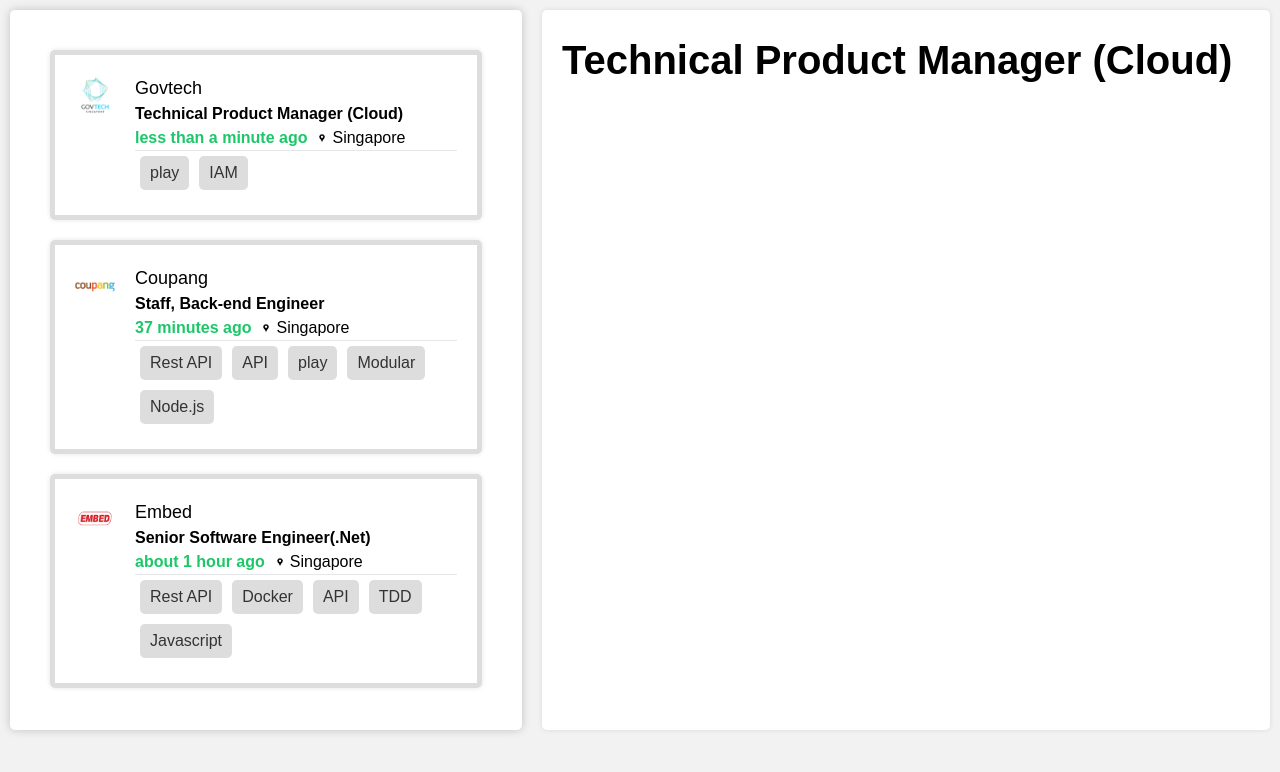
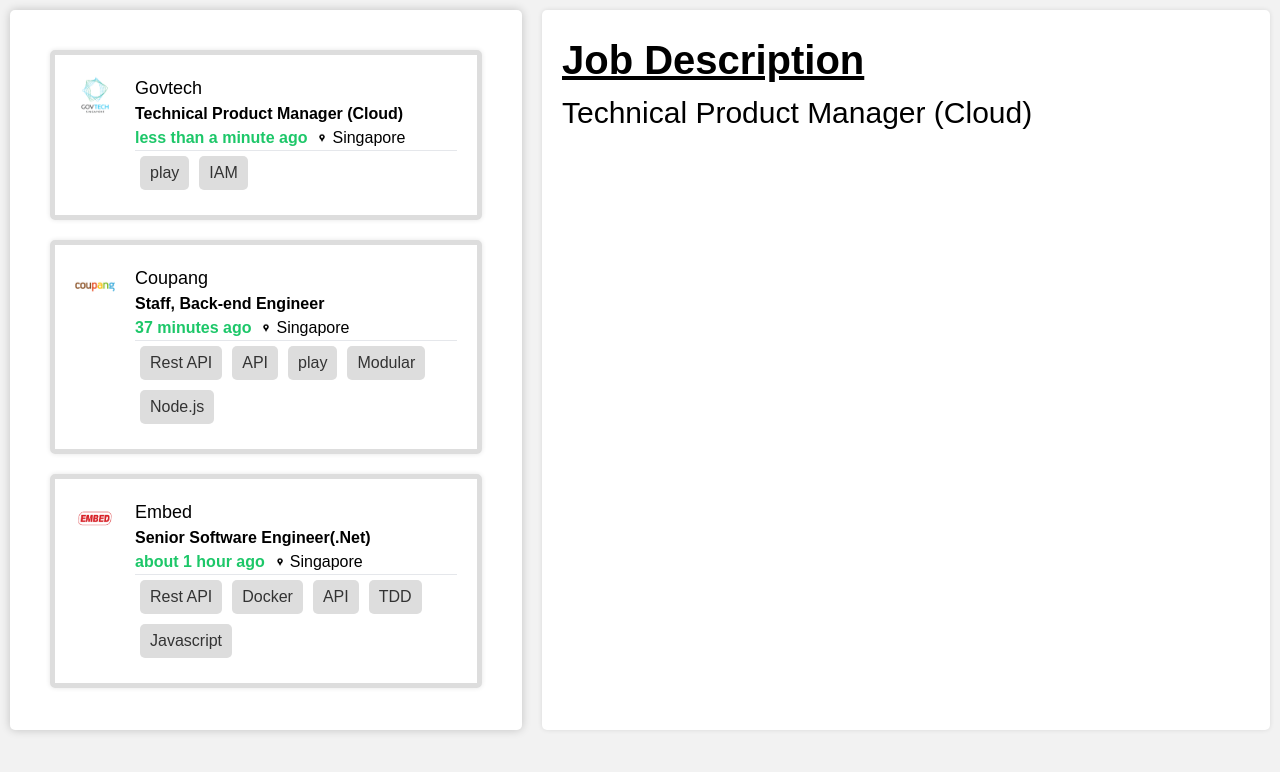
Before and after one commit to Merrickneo/nodeflair, a React (Create React App) app: page / in a window 1280 px wide. Both pictures are taken after a click on the element 266 px from the left and 135 px from the top of the page. Shown: the top 772 px of the page. Built offline with nearby package versions, Linux system fonts and the light colour scheme.

Commit message:
Adjust job description section

```diff
--- a/src/Components/JobDescriptionPanel/JobDescription/JobDescription.js
+++ b/src/Components/JobDescriptionPanel/JobDescription/JobDescription.js
@@ -3,6 +3,6 @@
 
 export default function JobDescription({ jobDetails }) {
     return (
-        <h1 style={{fontWeight:"bold", fontSize: "40px"}}>{jobDetails.Title}</h1>
+        <h1 style={{fontSize: "30px"}}>{jobDetails.Title}</h1>
     )
 }
--- a/src/Components/JobDescriptionPanel/JobDescriptionPanel.js
+++ b/src/Components/JobDescriptionPanel/JobDescriptionPanel.js
@@ -22,9 +22,12 @@
     return (
         <div className="description-panel scrollable-panel">
             {selectedJob ? (
-                <JobDescription jobDetails={selectedJob} />
+                <>
+                    <p style={{fontWeight:"bold", fontSize: "40px"}}><u>Job Description</u></p>
+                    <JobDescription jobDetails={selectedJob} />
+                </>
             ) : (
-                <p>Click on a job card to see the description</p>
+                <p style={{fontWeight:"bold", fontSize: "40px"}}>Click on a job card to see the description</p>
             )}
 
 
```
